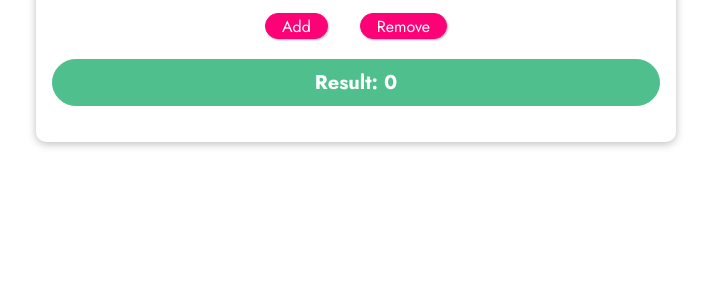
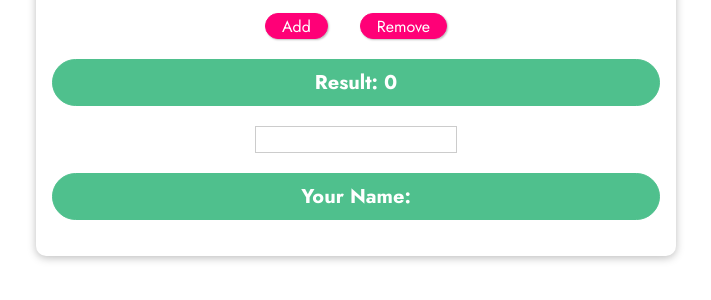
Before and after one commit to IngDavidTM/add-and-remove-vue, a plain HTML site: page index.html in a window 1280 px wide. Shown: the part 286-586 px from the top of the page, without its empty margins (284-995 px from the left). Drawn offline with nearby package versions, Linux system fonts and the light colour scheme.

Commit message:
Add Name input

```diff
--- a/app.js
+++ b/app.js
@@ -2,6 +2,7 @@ const app = Vue.createApp({
   data() {
     return {
       counter: 0,
+      name: '',
     };
   },
   methods: {
@@ -11,6 +12,9 @@ const app = Vue.createApp({
     reduce(num) {
       this.counter -= num;
     },
+    setName(lastName, e) {
+      this.name = e.target.value + ' ' + lastName;
+    },
   },
 });
 
--- a/index.html
+++ b/index.html
@@ -21,6 +21,8 @@
       <button v-on:click="add(5)">Add</button>
       <button v-on:click="reduce(5)">Remove</button>
       <p>Result: {{ counter }}</p>
+      <input v-on:input="setName('Tamayo', $event)" type="text">
+      <p>Your Name: {{name}}</p>
     </section>
   </body>
 </html>
```
